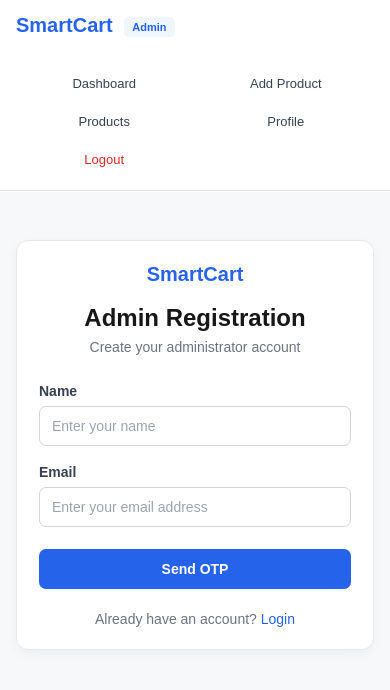
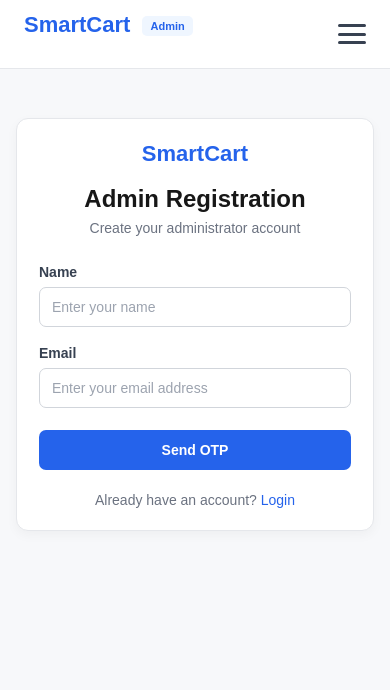
Before and after one commit to PUJITHDIVVELA/SmartCart, a Flask app: page /admin-signup in a window 390 px wide. Shown: the top 690 px of the page. Run offline with Flask 3, Linux system fonts and the light colour scheme.

Commit message:
Add responsive 3-line mobile hamburger navigation menu to User and Admin navbars

```diff
--- a/templates/admin_navbar.html
+++ b/templates/admin_navbar.html
@@ -9,8 +9,15 @@
             <span>Admin</span>
         </a>
 
+        <!-- Mobile Hamburger Toggle Button (3 lines) -->
+        <button class="admin-nav-toggle" id="adminNavToggle" aria-label="Toggle navigation">
+            <span class="hamburger-bar"></span>
+            <span class="hamburger-bar"></span>
+            <span class="hamburger-bar"></span>
+        </button>
+
         <!-- Navigation Links -->
-        <div class="admin-nav-links">
+        <div class="admin-nav-links" id="adminNavLinks">
 
             <a href="/admin-dashboard">
                 Dashboard
@@ -23,7 +30,6 @@
             <a href="/admin/item-list">
                 Products
             </a>
-
 
             <a href="/admin/profile">
                 Profile
@@ -59,6 +65,7 @@
         align-items: center;
         justify-content: space-between;
         gap: 30px;
+        position: relative;
     }
 
     /* Logo */
@@ -113,42 +120,91 @@
         background: #fef2f2;
     }
 
-    /* Tablet */
-    @media (max-width: 900px) {
-        .admin-nav-container {
-            flex-direction: column;
-            align-items: flex-start;
-            padding: 15px 20px;
-            gap: 12px;
+    /* Hamburger Toggle Button (3 lines) */
+    .admin-nav-toggle {
+        display: none;
+        flex-direction: column;
+        justify-content: space-between;
+        width: 28px;
+        height: 20px;
+        background: transparent;
+        border: none;
+        cursor: pointer;
+        padding: 0;
+        z-index: 1001;
+    }
+
+    .admin-nav-toggle .hamburger-bar {
+        width: 100%;
+        height: 3px;
+        background-color: #374151;
+        border-radius: 3px;
+        transition: all 0.3s ease;
+    }
+
+    /* Mobile */
+    @media (max-width: 768px) {
+        .admin-nav-toggle {
+            display: flex;
         }
 
         .admin-nav-links {
-            width: 100%;
-            flex-wrap: wrap;
-        }
-    }
-
-    /* Mobile */
-    @media (max-width: 600px) {
-        .admin-nav-container {
-            padding: 14px 16px;
+            display: none;
+            flex-direction: column;
+            position: absolute;
+            top: 100%;
+            left: 0;
+            right: 0;
+            background: #ffffff;
+            padding: 16px;
+            border-bottom: 1px solid #e5e7eb;
+            box-shadow: 0 10px 15px -3px rgba(0, 0, 0, 0.1);
+            gap: 8px;
+            width: auto;
         }
 
-        .admin-nav-links {
-            display: grid;
-            grid-template-columns: repeat(2, 1fr);
-            width: 100%;
-            gap: 5px;
+        .admin-nav-links.active {
+            display: flex;
         }
 
         .admin-nav-links a {
-            text-align: center;
-            font-size: 13px;
-            padding: 9px 6px;
+            text-align: left;
+            font-size: 15px;
+            padding: 12px 16px;
+            width: 100%;
         }
 
-        .admin-logo {
-            font-size: 20px;
+        /* Hamburger to X Animation */
+        .admin-nav-toggle.active .hamburger-bar:nth-child(1) {
+            transform: translateY(8.5px) rotate(45deg);
+        }
+        .admin-nav-toggle.active .hamburger-bar:nth-child(2) {
+            opacity: 0;
+        }
+        .admin-nav-toggle.active .hamburger-bar:nth-child(3) {
+            transform: translateY(-8.5px) rotate(-45deg);
         }
     }
 </style>
+
+<script>
+    document.addEventListener('DOMContentLoaded', function() {
+        const adminNavToggle = document.getElementById('adminNavToggle');
+        const adminNavLinks = document.getElementById('adminNavLinks');
+
+        if (adminNavToggle && adminNavLinks) {
+            adminNavToggle.addEventListener('click', function(e) {
+                e.stopPropagation();
+                adminNavToggle.classList.toggle('active');
+                adminNavLinks.classList.toggle('active');
+            });
+
+            document.addEventListener('click', function(e) {
+                if (!adminNavToggle.contains(e.target) && !adminNavLinks.contains(e.target)) {
+                    adminNavToggle.classList.remove('active');
+                    adminNavLinks.classList.remove('active');
+                }
+            });
+        }
+    });
+</script>
```
Also changed, not shown: templates/base.html (+102 -2 lines).
